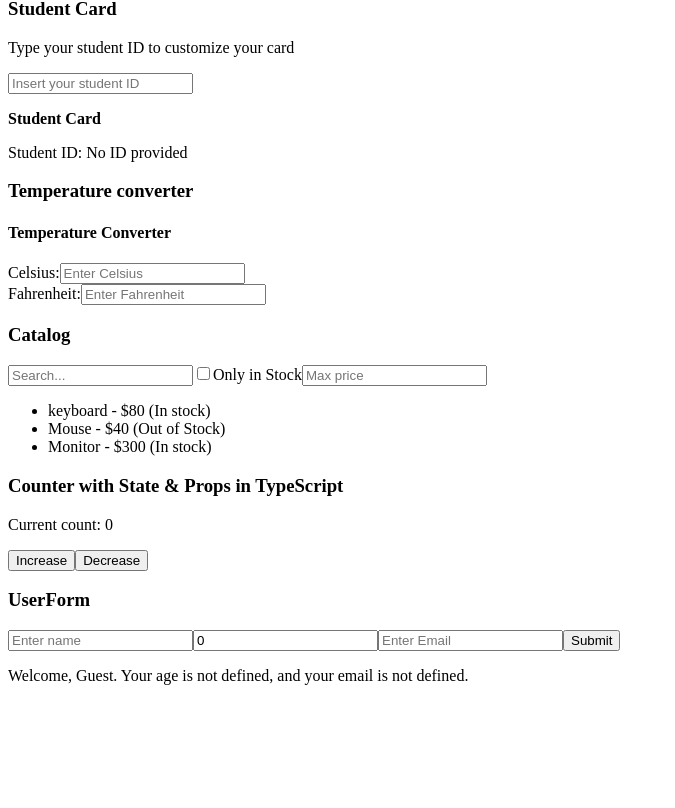
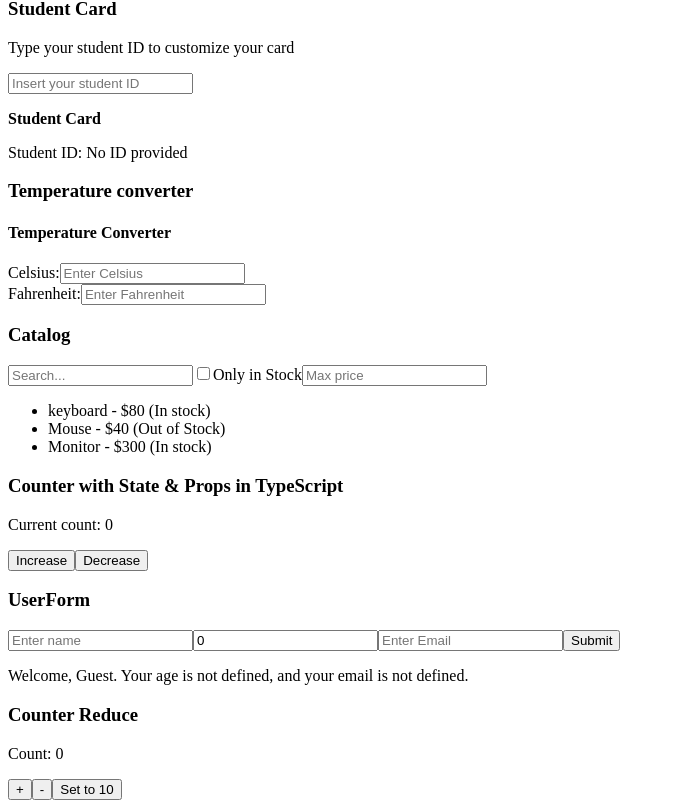
Before and after one commit to WesllenCarmo/React-basics-lab, a React (Vite) app: page / in a window 1280 px wide. Shown: the part 1583-2391 px from the top of the page, without its empty margins (0-675 px from the left). Before the commit the page ends 2284 px from the top, so only its background shows below. Built offline with nearby package versions, Linux system fonts and the light colour scheme.

Commit message:
Add counter component with useReducer.

```diff
--- a/src/App.jsx
+++ b/src/App.jsx
@@ -17,6 +17,7 @@ import TemperatureConverter from './components/liftStateUp/TemperatureConverter'
 import Catalog from './components/liftStateUp/Catalog';
 import StatePropCounter from './components/useStateHook/StatePropCounter';
 import UserForm from './components/useStateHook/UserForm';
+import CounterReducer from './components/useReducer/CounterReducer';
 
 function App() {
   const handleClick = () => {
@@ -72,6 +73,8 @@ function App() {
       <StatePropCounter />
       <h3>UserForm</h3>
       <UserForm />
+      <h3>Counter Reduce</h3>
+      <CounterReducer />
     </>
   )
 }
--- /dev/null
+++ b/src/components/useReducer/CounterReducer.tsx
@@ -0,0 +1,32 @@
+import React, { useReducer } from "react";
+type State = { count: number };
+type Action =
+  | { type: "increment" }
+  | { type: "decrement" }
+  | { type: "set" ; payload: number };
+const initialState: State = { count: 0 };
+function reducer(state: State, action: Action): State {
+  switch (action.type) {
+    case "increment":
+      return { count: state.count + 1 };
+    case "decrement":
+      return { count: state.count - 1 };
+    case "set":
+      return { count: action.payload };
+    default:
+      return state;
+      break;
+  };
+};
+export default function CounterReducer() {
+  const [state, dispatch] = useReducer(reducer, initialState);
+
+  return (
+    <div>
+      <p>Count: {state.count}</p>
+      <button onClick={() => dispatch({ type: "increment" })}>+</button>
+      <button onClick={() => dispatch({ type: "decrement" })}>-</button>
+      <button onClick={() => dispatch({ type: "set", payload: 10})}>Set to 10</button>
+    </div>
+  );
+};
```
